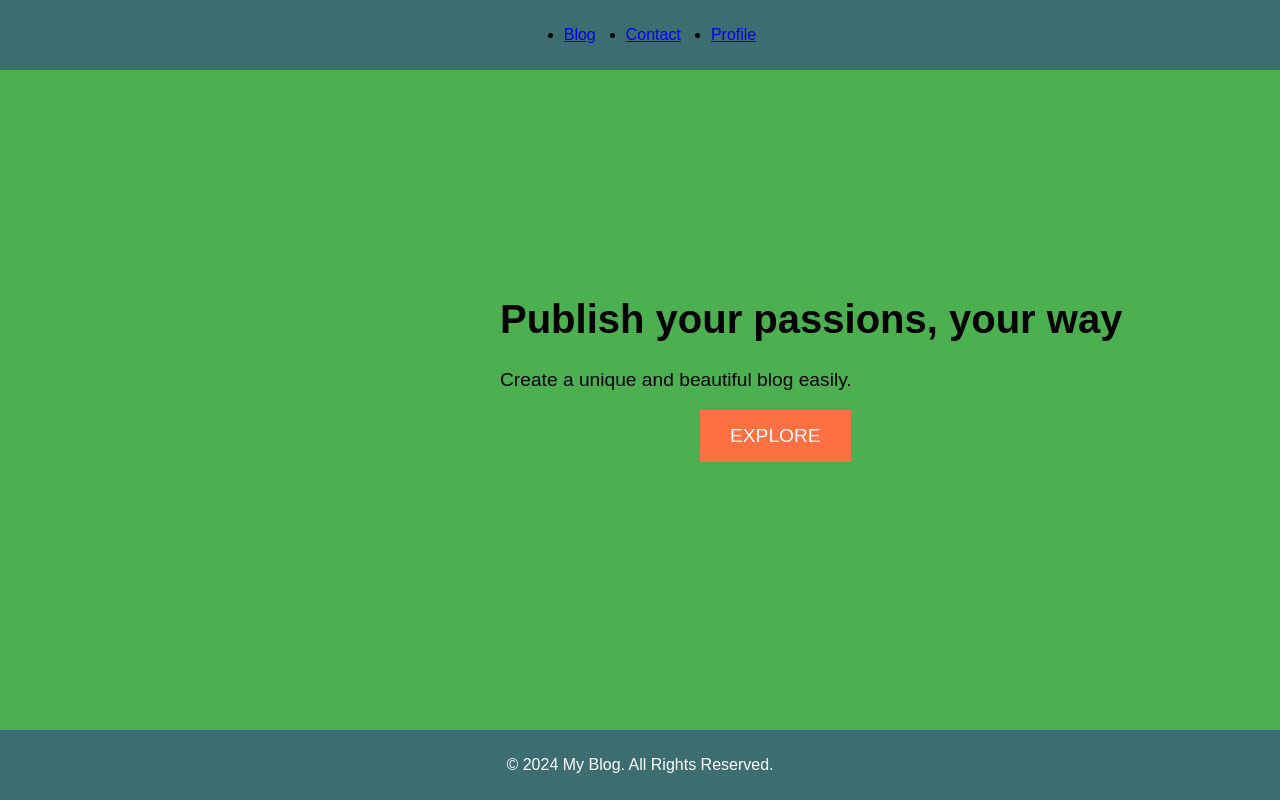
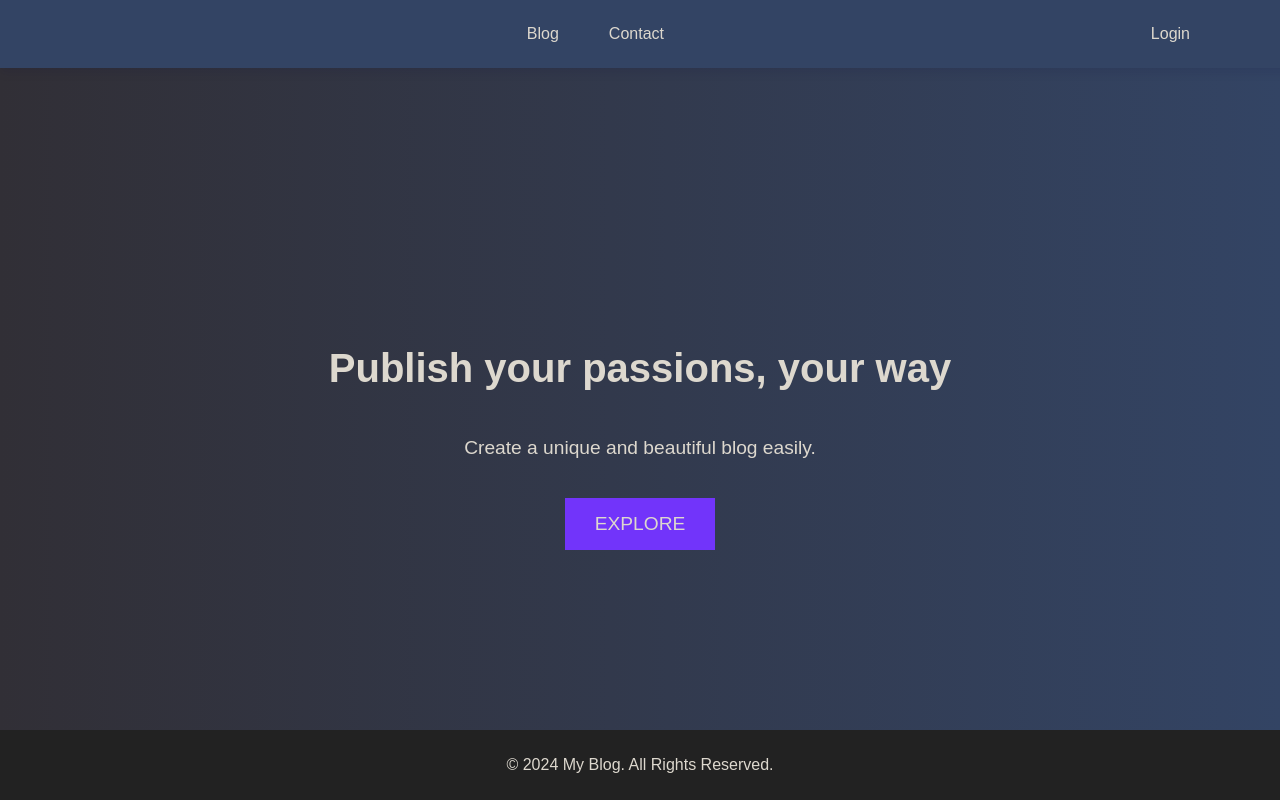
Before and after one commit to RohanRonin/Blog, a PHP site: page /HomePage.php in a window 1280 px wide. Run offline with PHP 8.4, Linux system fonts and the light colour scheme.

Commit message:
Add Some css for NAvBar

```diff
--- a/Components/__NavBar.php
+++ b/Components/__NavBar.php
@@ -1,17 +1,12 @@
 <link rel="stylesheet" href='./Demo.css'>
-<div class="nav">
-    <nav>
-        <ul>
-            <div class="nav-con">
-
-                <li><a href="#">Blog</a></li>
-                <li><a href="#">Contact</a></li>
-                <d
-                <div class="profile-icon">
-
-                    <li ><a href="#">Profile</a></li>
-                </div>
-            </ul>
+<nav class="nav">
+        <div class="nav-center">
+            <a href="#">Blog</a>
+            <a href="#">Contact</a>
         </div>
+        <div class="nav-right">
+            <a href="#"><i class="fas fa-user"></i> Login</a>
+        </div>
+    </nav>
         </nav>
         </div>
--- a/Demo.css
+++ b/Demo.css
@@ -2,33 +2,86 @@ body {
     font-family: Arial, sans-serif;
     margin: 0;
     padding: 0;
-    background-color: #4CAF50; /* Adjusted to match the screenshot's background color */
+    height: 100vh; /* Full viewport height */
+    overflow: hidden; /* Hide scrollbar */
+    background-image: linear-gradient(to left, #334464, #312f36); /* Blue-gray to dark gray gradient */
+    color: #ddd8ce; /* Light beige text color for readability */
+    display: flex;
+    flex-direction: column;
 }
 
 .nav {
-    display: grid;
-    justify-content: center;
+    display: flex;
+    justify-content: space-between;
     align-items: center;
-    background-color: #3C6E71;
-    padding: 10px 20px;
+    padding: 25px 40px;
+    box-shadow: 0 4px 10px rgba(10, 10, 60, 0.1);
+    position: fixed;
+    top: 0;
+    width: 100%;
+    background-color: #334464; /* Matching navbar background */
+    z-index: 1000;
+    color: #ddd8ce; /* Light beige text color for readability */
 }
-.nav-con{
+
+.nav-con {
     display: flex;
     gap: 30px;
 }
-.profile-icon {
-    gap: 1000px;
+
+.nav-center {
+    display: flex;
+    justify-content: center;
+    flex: 1;
+    gap: 50px;
 }
 
+.nav-center a {
+    color: #ddd8ce; /* Light beige for icon color */
+    font-size: 1em;
+    text-decoration: none;
+    /*
+    background-color: #7234fa;
+    padding: 10px 20px;
+    border-radius: 5px;
+    Purple button background */
+    transition: background-color 0.3s ease, color 0.3s ease;
+}
+
+.nav-center a:hover {
+    background-color: #312f36; /* Darker gray on hover */
+    color: #ffffff; /* White on hover */
+}
+
+.nav-right {
+    display: flex;
+    gap: 20px;
+    margin-right: 130px;
+}
+
+.nav-right a {
+    color: #ddd8ce;
+    font-size: 1em;
+    text-decoration: none;
+    transition: color 0.3s ease;
+}
+
+.nav-right a:hover {
+    color: #7234fa; /* Purple on hover */
+}
+
+.intro {
+    display: flex;
+    flex-direction: column;
+    align-items: center;
+    justify-content: center;
+    height: calc(100vh - 70px); /* Full height minus navbar height */
+    text-align: center;
+    margin-top: 70px; /* To account for fixed navbar height */
+}
 
 .intro h1 {
     font-size: 2.5em;
-
-}
-.intro{
-    margin-top: 200px ;
-    align-content: center;
-    margin-left: 500px;
 }
 
 .intro p {
@@ -36,23 +89,23 @@ body {
 }
 
 .intro button {
-    background-color: #FF7043; /* Orange button color */
-    color: #ffffff;
+    background-color: #7234fa; /* Purple button color */
+    color: #ddd8ce;
     border: none;
     padding: 15px 30px;
     font-size: 1.2em;
     cursor: pointer;
     transition: background-color 0.3s ease;
-    margin-left: 200px;
+    margin-top: 20px;
 }
 
 .intro button:hover {
-    background-color: #FF5722; /* Darker shade on hover */
+    background-color: #312f36; /* Darker gray shade on hover */
 }
 
 footer {
-    background-color: #3C6E71;
-    color: #ffffff;
+    background-color: #222222; /* Dark gray background */
+    color: #ddd8ce;
     text-align: center;
     padding: 10px 0;
     position: fixed;
```
